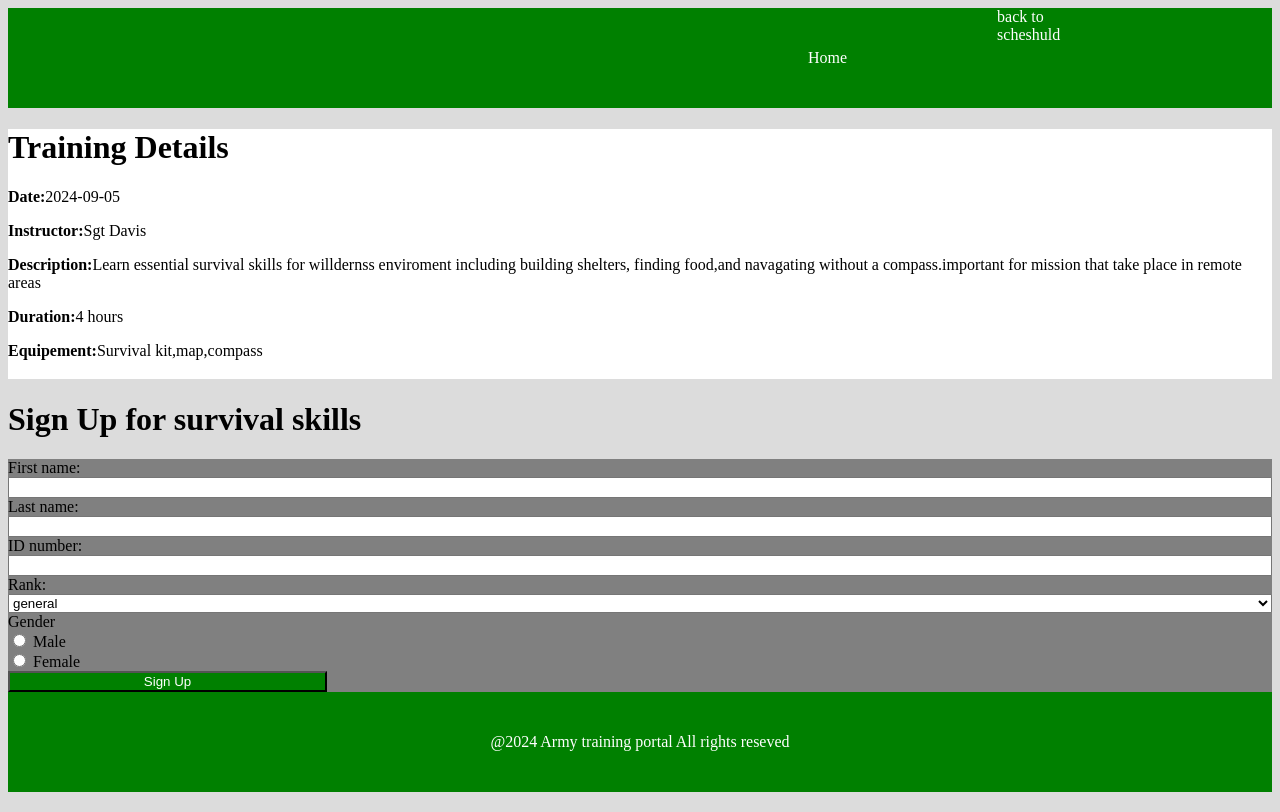
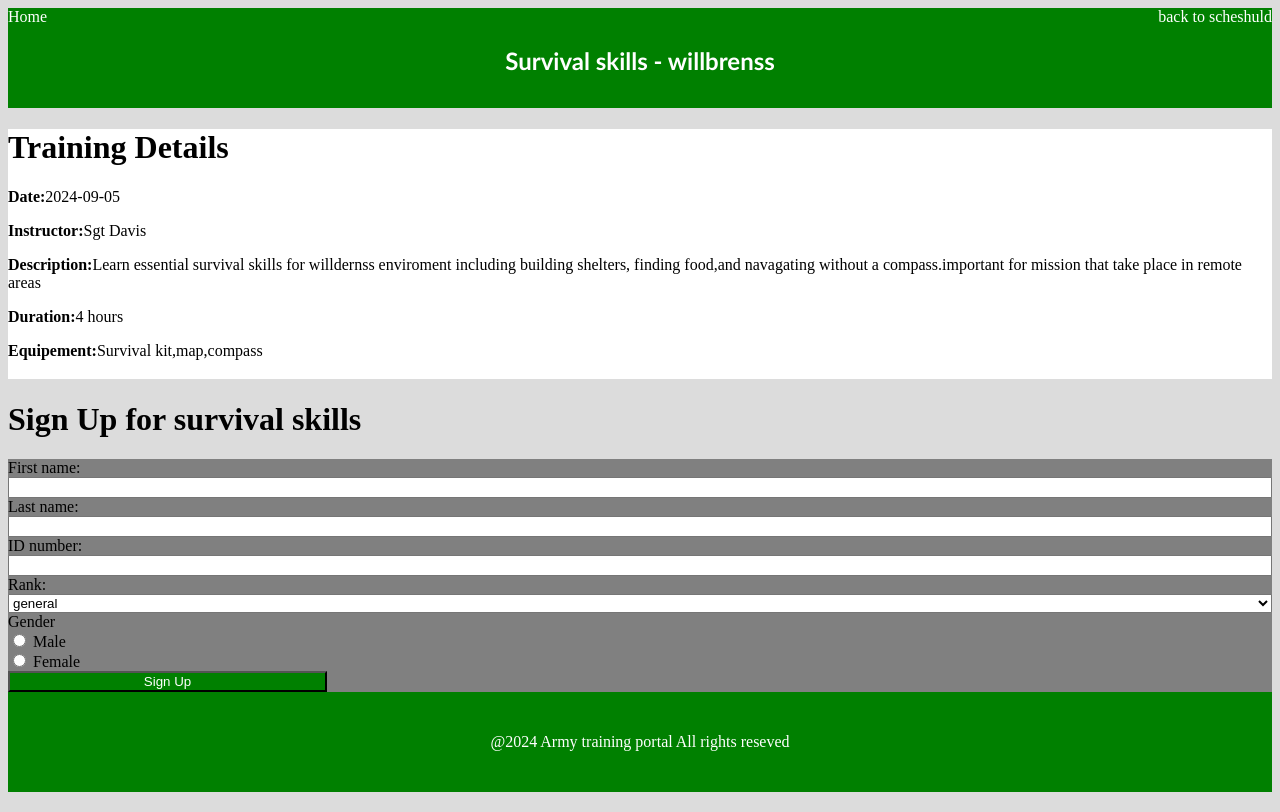
Before and after one commit to ruviRedner/test, a plain HTML site: page regstration.html in a window 1280 px wide. Drawn offline with Linux system fonts and the light colour scheme.

Commit message:
final commit

```diff
--- a/regstration.css
+++ b/regstration.css
@@ -15,10 +15,13 @@
     display: flex;
     justify-content: space-between;
     color: white;
-    margin-top: 0;
-    margin-left: 800px;
+    align-items: center;
+    width: 100%;
+    /* margin-top: 0; */
+    /* margin-left: 800px;
     margin-right: 800px;
-    gap: 150px;
+    gap: 150px; */
+
 }
 #first{
     background-color:white;
@@ -44,7 +47,7 @@
     justify-content: space-between;
 
 }
-#nav1{
+#fouter{
     background-color: green;
     color:white;
     text-align: center;
--- a/regstration.html
+++ b/regstration.html
@@ -58,7 +58,7 @@
         <input id="submit" type="submit" value="Sign Up">
 
         <div class="fouter">
-            <div id="nav1">@2024 Army training portal All rights reseved</div>
+            <div id="fouter">@2024 Army training portal All rights reseved</div>
         </div>
 
 
--- a/test.js
+++ b/test.js
@@ -318,7 +318,7 @@
     }
     console.log(mission5(militaryUnit));
 
-    module.exports= {
+    Module.exports= {
       missoin1,
       mission2,
       mission3,
```
Also changed, not shown: index.html (+1 -1 lines).
